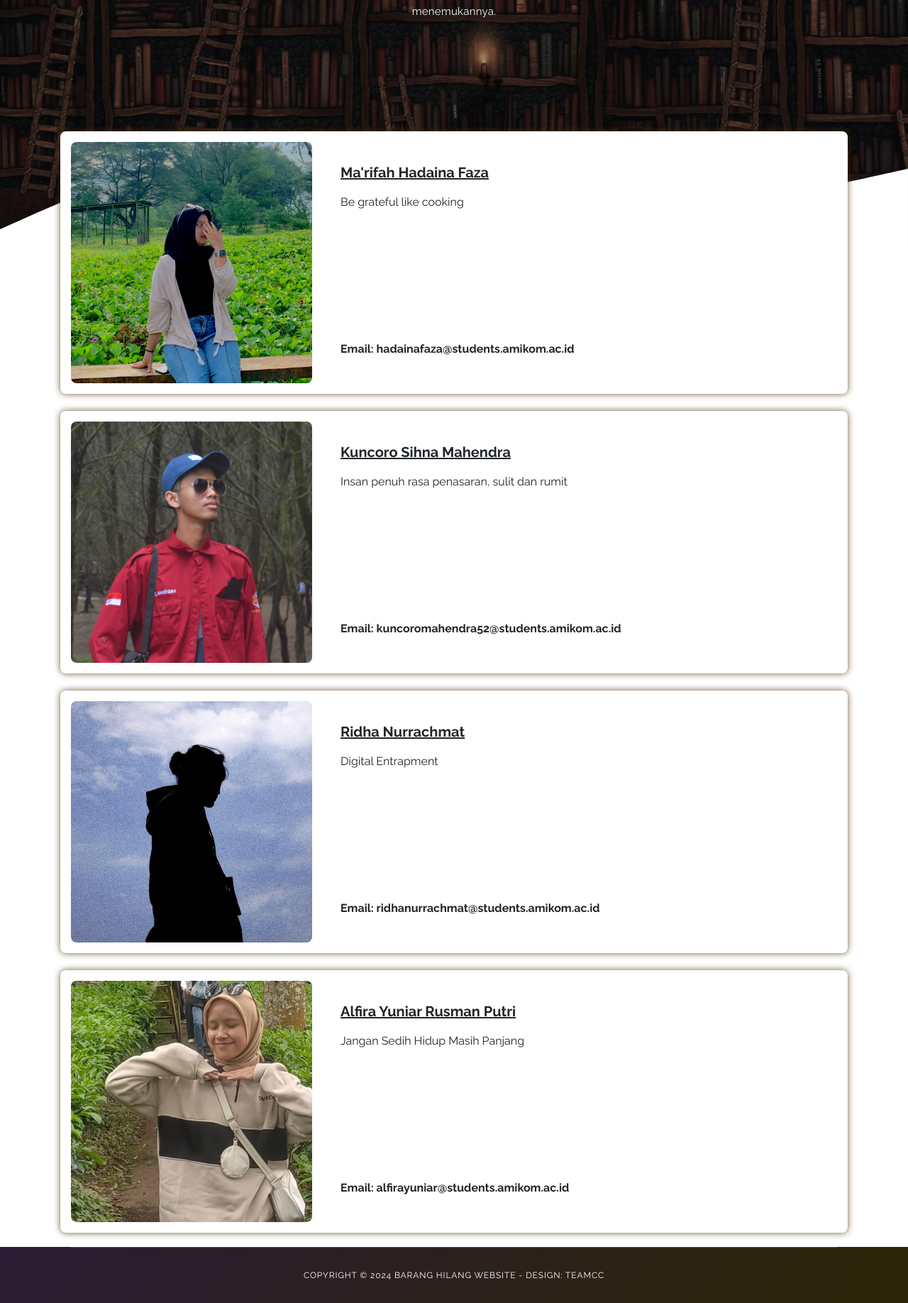
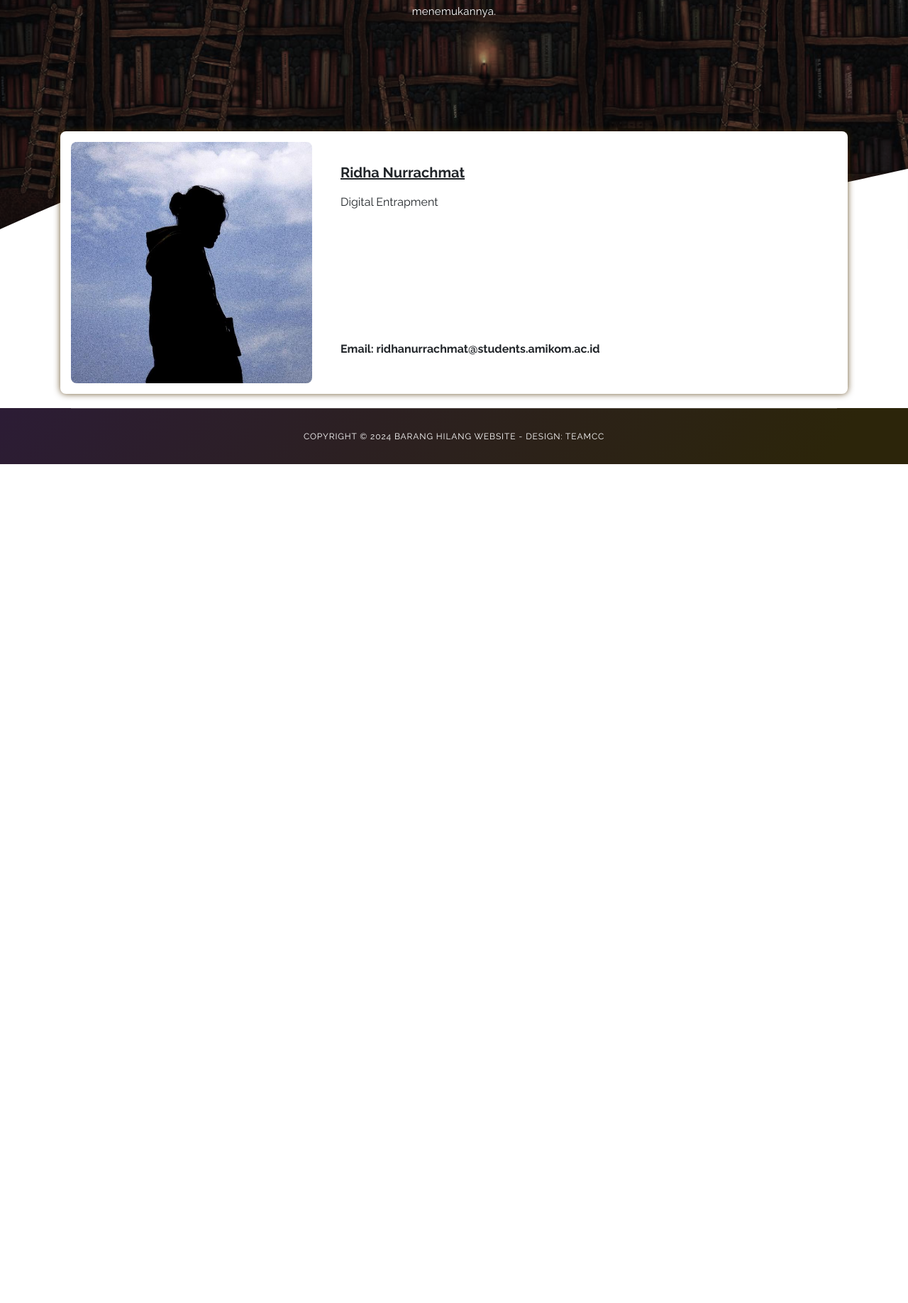
Before and after one commit to ridnrct/lapor_barang_temuan, a Flask app: page /about in a window 1280 px wide. Shown: the part 449-2285 px from the top of the page at 71% size. After the commit the page ends 1103 px from the top, so only its background shows below. Run offline with Flask 3, Linux system fonts and the light colour scheme; a user stored in the database is signed in; some libraries are stand-ins or nearby versions.

Commit message:
Update about.html

```diff
--- a/templates/about.html
+++ b/templates/about.html
@@ -125,52 +125,6 @@
                     <!-- Image Section -->
                     <div class="col-md-4">
                         <div class="image-section">
-                            <img src="/static/img/han.jpg" alt="Ridha Nurrachmat">
-                        </div>
-                    </div>
-
-                    <!-- Content Section -->
-                    <div class="col-md-8">
-                        <div class="content-section">
-                            <h5>Ma'rifah Hadaina Faza</h5>
-                            <p style="height: 200px; text-align: justify;">
-                                Be grateful like cooking
-                            </p>
-                            <p class="item-email" style="font-weight: bold; height: 30px;">Email: hadainafaza@students.amikom.ac.id</p>
-                        </div>
-                    </div>
-                </div>
-            </div>
-        </div>
-        <div class="container mt-4">
-            <div class="item-container">
-                <div class="row align-items-center">
-                    <!-- Image Section -->
-                    <div class="col-md-4">
-                        <div class="image-section">
-                            <img src="/static/img/kuns.jpg" alt="Ridha Nurrachmat">
-                        </div>
-                    </div>
-
-                    <!-- Content Section -->
-                    <div class="col-md-8">
-                        <div class="content-section">
-                            <h5>Kuncoro Sihna Mahendra</h5>
-                            <p style="height: 200px; text-align: justify;">
-                                Insan penuh rasa penasaran, sulit dan rumit
-                            </p>
-                            <p class="item-email" style="font-weight: bold; height: 30px;">Email: kuncoromahendra52@students.amikom.ac.id</p>
-                        </div>
-                    </div>
-                </div>
-            </div>
-        </div>
-        <div class="container mt-4">
-            <div class="item-container">
-                <div class="row align-items-center">
-                    <!-- Image Section -->
-                    <div class="col-md-4">
-                        <div class="image-section">
                             <img src="/static/img/rid.jpg" alt="Ridha Nurrachmat">
                         </div>
                     </div>
@@ -183,29 +137,6 @@
                                 Digital Entrapment
                             </p>
                             <p class="item-email" style="font-weight: bold; height: 30px;">Email: ridhanurrachmat@students.amikom.ac.id</p>
-                        </div>
-                    </div>
-                </div>
-            </div>
-        </div>
-        <div class="container mt-4">
-            <div class="item-container">
-                <div class="row align-items-center">
-                    <!-- Image Section -->
-                    <div class="col-md-4">
-                        <div class="image-section">
-                            <img src="/static/img/fira.jpg" alt="Ridha Nurrachmat">
-                        </div>
-                    </div>
-
-                    <!-- Content Section -->
-                    <div class="col-md-8">
-                        <div class="content-section">
-                            <h5>Alfira Yuniar Rusman Putri</h5>
-                            <p style="height: 200px; text-align: justify;">
-                                Jangan Sedih Hidup Masih Panjang
-                            </p>
-                            <p class="item-email" style="font-weight: bold; height: 30px;">Email: alfirayuniar@students.amikom.ac.id</p>
                         </div>
                     </div>
                 </div>
```
